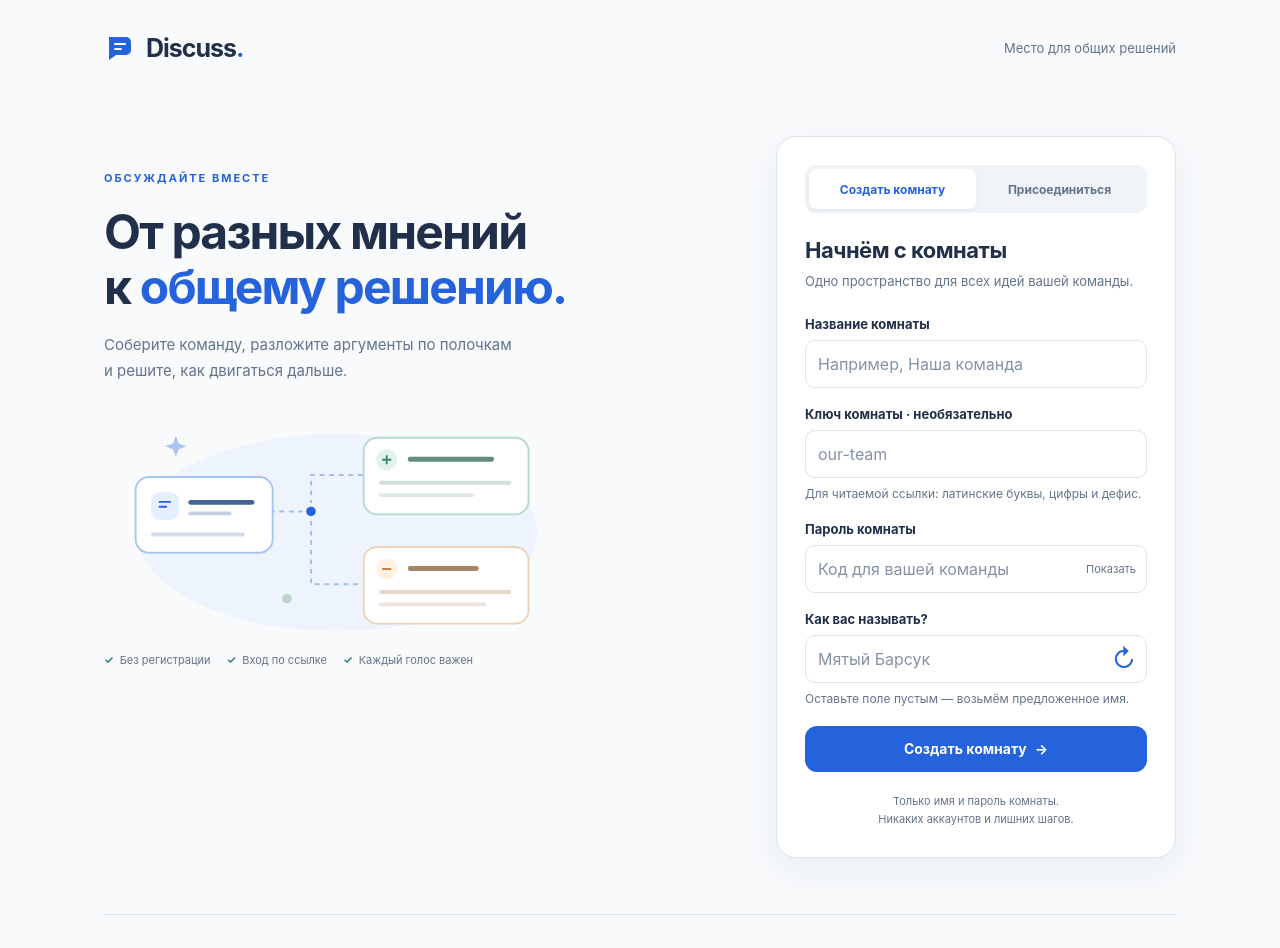
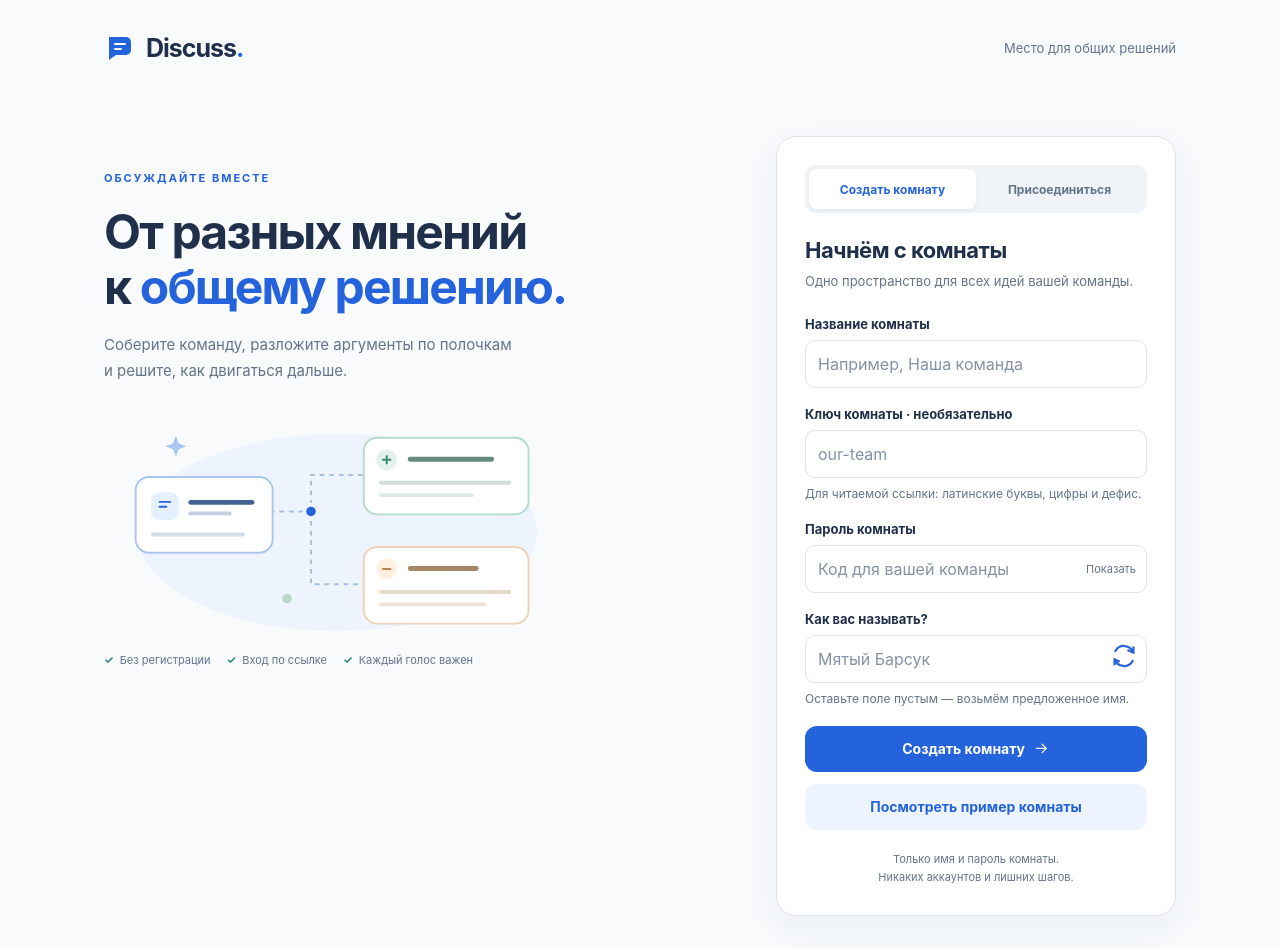
Before and after one commit to strukovd/discuss, a Nuxt app: page / in a window 1280 px wide. Shown: the top 948 px of the page. Built offline with nearby package versions, Linux system fonts and the light colour scheme.

Commit message:
update main page

```diff
--- a/app/pages/index.vue
+++ b/app/pages/index.vue
@@ -25,11 +25,12 @@
 				<BaseTextBox v-model="roomKey" :label="mode === 'create' ? 'Ключ комнаты · необязательно' : 'Ключ комнаты'" placeholder="our-team" :required="mode === 'join'" :maxlength="64" :error="keyError" :hint="mode === 'create' ? 'Для читаемой ссылки: латинские буквы, цифры и дефис.' : undefined" />
 				<BaseTextBox v-model="password" label="Пароль комнаты" type="password" placeholder="Код для вашей команды" required :maxlength="128" :autocomplete="mode === 'create' ? 'new-password' : 'current-password'" />
 				<BaseTextBox v-model="guestName" label="Как вас называть?" :placeholder="suggestedName" :maxlength="40" hint="Оставьте поле пустым — возьмём предложенное имя.">
-					<template #append><button type="button" class="refresh-name" aria-label="Предложить другое имя" @click="nameIndex = (nameIndex + 1) % guestNames.length">↻</button></template>
+					<template #append><button type="button" class="refresh-name" aria-label="Предложить другое имя" @click="nameIndex = (nameIndex + 1) % guestNames.length"><BaseIcon name="refresh" /></button></template>
 				</BaseTextBox>
-				<BaseButton type="submit">{{ mode === 'create' ? 'Создать комнату' : 'Войти в комнату' }} <span aria-hidden="true">→</span></BaseButton>
-				<p v-if="result" class="ip-result" role="status">{{ result }}</p>
+				<BaseButton type="submit" :loading="submitting" append-icon="arrow-right">{{ mode === 'create' ? 'Создать комнату' : 'Войти в комнату' }}</BaseButton>
+				<p v-if="result" class="ip-result" role="alert">{{ result }}</p>
 			</form>
+			<BaseButton class="demo-button" variant="light" :loading="submitting" @click="openDemo">Посмотреть пример комнаты</BaseButton>
 			<p class="ip-note">Только имя и пароль комнаты.<br>Никаких аккаунтов и лишних шагов.</p>
 		</div>
 		<div class="how-it-works">
@@ -42,13 +43,18 @@
 </template>
 
 <script setup lang="ts">
+import { rooms } from '~/services/rooms';
+import BaseIcon from '~/components/common/base/BaseIcon.vue';
 import BaseButton from '~/components/common/base/BaseButton.vue';
 import BaseTextBox from '~/components/common/base/BaseTextBox.vue';
 
 useSeoMeta({ title: 'Discuss — место для общих решений', description: 'Обсуждайте идеи вместе: аргументы за и против, голосование и общие решения.' });
-const mode = ref<'create' | 'join'>('create');
+const route = useRoute();
+const invitationKey = typeof route.query.room === 'string' ? route.query.room : '';
+const mode = ref<'create' | 'join'>(invitationKey ? 'join' : 'create');
 const roomName = ref('');
-const roomKey = ref('');
+const roomKey = ref(invitationKey);
+const submitting = ref(false);
 const password = ref('');
 const guestName = ref('');
 const guestNames = ['Мятый Барсук', 'Сонный Лис', 'Серьёзный Пингвин', 'Хитрый Енот', 'Мудрая Сова', 'Философствующая Лягушка'];
@@ -70,7 +76,8 @@ function setMode(value: 'create' | 'join') {
 	result.value = '';
 }
 
-function submitEntry() {
+async function submitEntry() {
+	if (submitting.value) return;
 	result.value = '';
 	keyError.value = '';
 	nameError.value = '';
@@ -87,8 +94,32 @@ function submitEntry() {
 		keyError.value = 'Введите ключ комнаты.';
 		return;
 	}
-	const name = guestName.value.trim() || suggestedName.value;
-	result.value = `${name}, форма ${mode.value === 'create' ? 'создания' : 'входа'} заполнена. Сейчас это деморежим: комнаты ещё не создаются, вход не выполняется.`;
+	submitting.value = true;
+	try {
+		const guest = guestName.value.trim() || suggestedName.value;
+		const room = mode.value === 'create'
+			? await rooms.create({ name: roomName.value, key, password: password.value, guestName: guest })
+			: await rooms.join({ key, password: password.value, guestName: guest });
+		await navigateTo(`/rooms/${room.key}`);
+	} catch (error) {
+		result.value = error instanceof Error ? error.message : 'Не удалось войти. Попробуйте ещё раз.';
+	} finally {
+		submitting.value = false;
+	}
+}
+
+async function openDemo() {
+	if (submitting.value) return;
+	submitting.value = true;
+	result.value = '';
+	try {
+		const room = await rooms.join({ key: 'team-demo', password: 'discuss', guestName: guestName.value.trim() || suggestedName.value });
+		await navigateTo(`/rooms/${room.key}`);
+	} catch (error) {
+		result.value = error instanceof Error ? error.message : 'Не удалось открыть пример.';
+	} finally {
+		submitting.value = false;
+	}
 }
 
 watch([roomName, roomKey, password, guestName, nameIndex], () => {
@@ -142,6 +173,7 @@ watch([roomName, roomKey, password, guestName, nameIndex], () => {
 			.base-text-box { .bt-area { .refresh-name { min-width: 44px; height: 44px; border: 0; border-radius: 8px; background: transparent; color: var(--color-primary); font-size: 25px; cursor: pointer; &:hover { background: #edf3ff; } } } }
 			.ip-result { margin: 0; padding: 12px; border-radius: 10px; color: #31558a; background: #edf3ff; font-size: 13px; line-height: 1.6; }
 		}
+		.demo-button { width: 100%; margin-top: 12px; }
 		.ip-note { margin: 20px 0 0; text-align: center; font-size: 11px; line-height: 1.7; color: var(--color-muted); }
 	}
 	.how-it-works {
```
